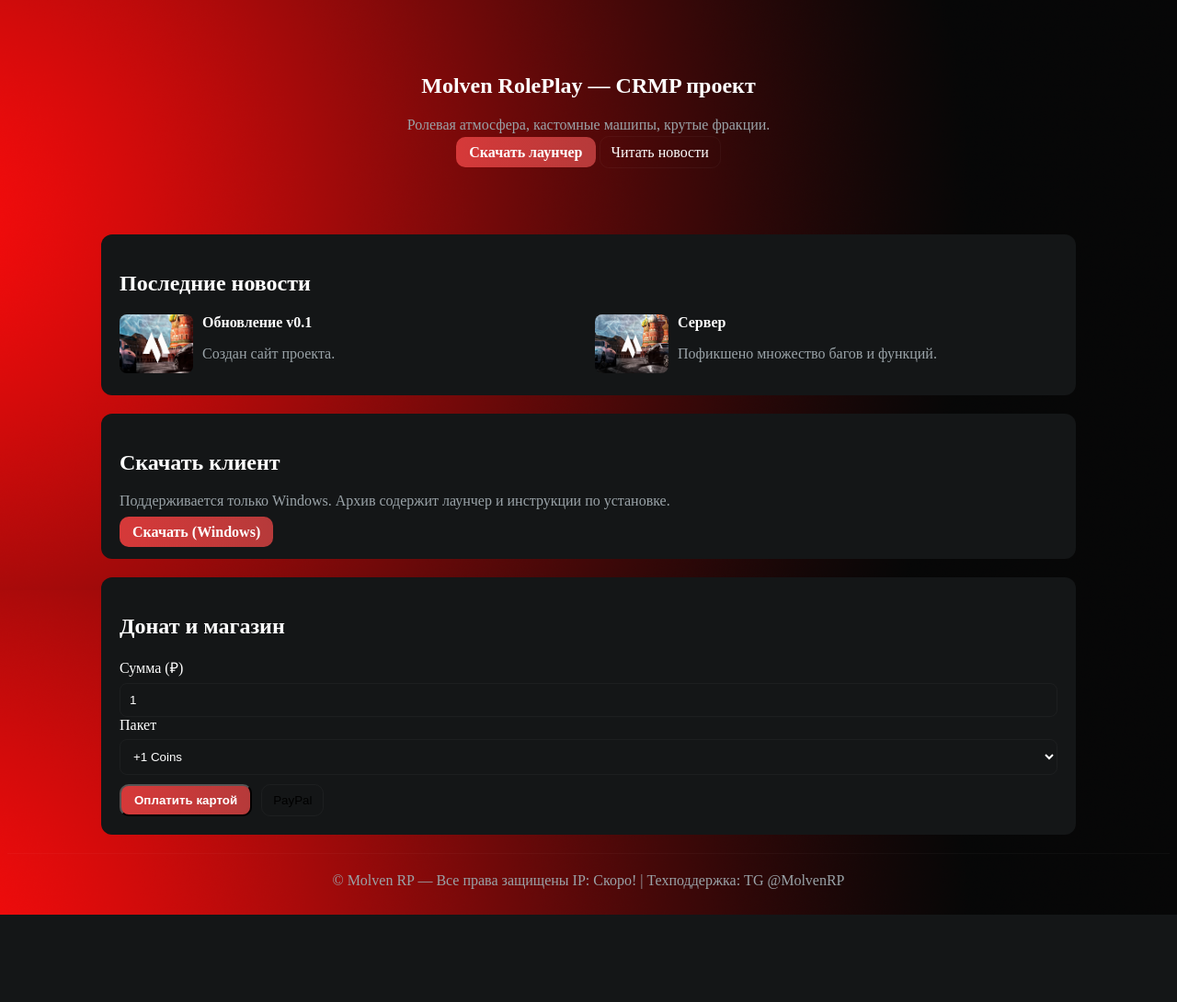
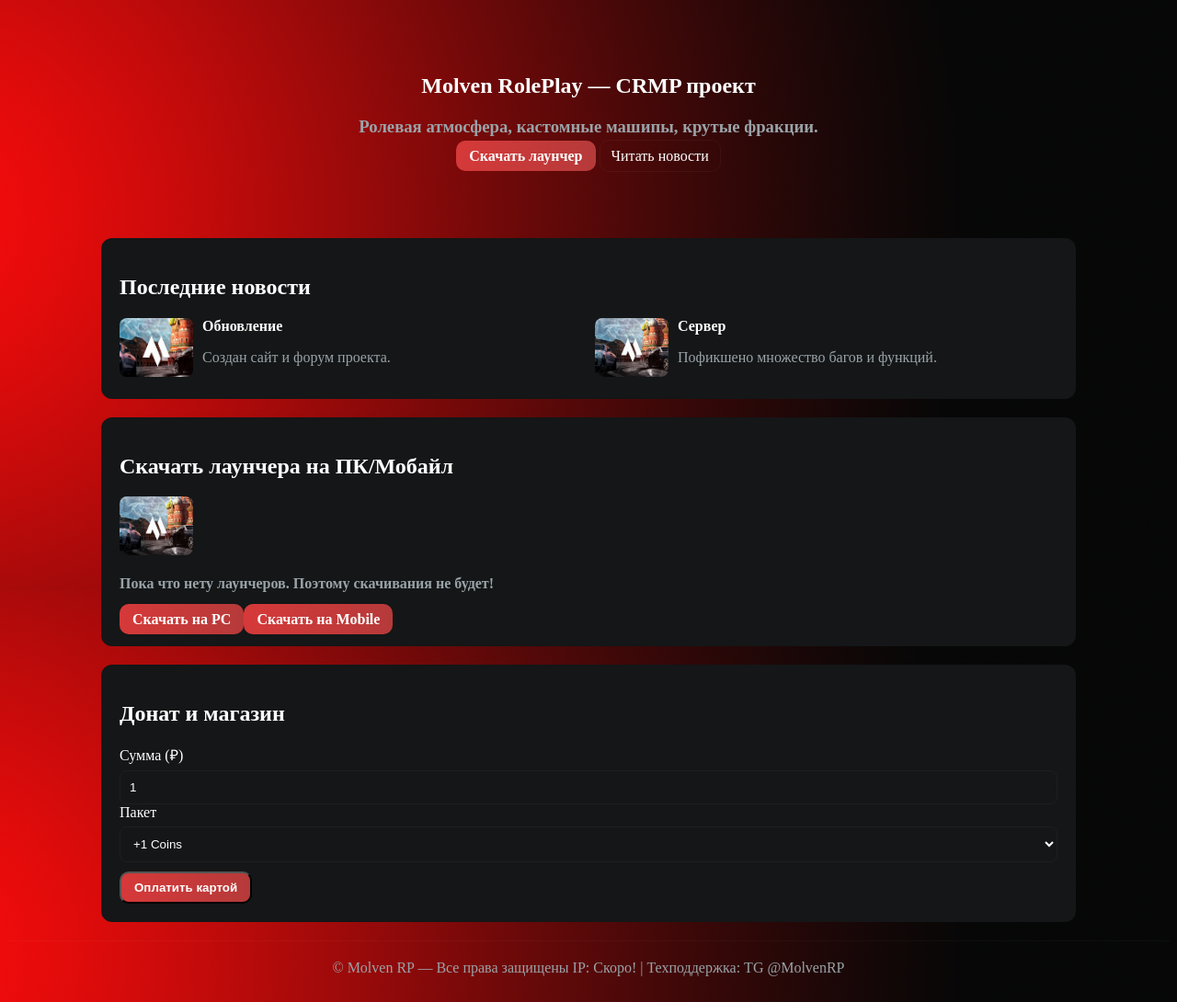
Before and after one commit to VMensem/MolvenSite, a Flask app: page / in a window 1280 px wide. Shown: the part 158-1248 px from the top of the page at 92% size. Before the commit the page ends 1153 px from the top, so only its background shows below. Run offline with Flask 3, Linux system fonts and the light colour scheme.

Commit message:
Update index.html

```diff
--- a/templates/index.html
+++ b/templates/index.html
@@ -5,7 +5,7 @@
 {% block content %}
 <section id="news" class="hero">
   <h1>Molven RolePlay — CRMP проект</h1>
-  <p class="lead">Ролевая атмосфера, кастомные машипы, крутые фракции.</p>
+  <h3 class="lead">Ролевая атмосфера, кастомные машипы, крутые фракции.</h3>
   <a class="btn" href="#download">Скачать лаунчер</a>
   <a class="ghost" href="#news">Читать новости</a>
 </section>
@@ -16,8 +16,8 @@
     <article class="card news-item">
       <div class="thumb" style="background-image:url('{{ url_for('static', filename='img/news1.jpg') }}')"></div>
       <div class="news-text">
-        <h3>Обновление v0.1</h3>
-        <p class="muted">Создан сайт проекта.</p>
+        <h3>Обновление</h3>
+        <p class="muted">Создан сайт и форум проекта.</p>
       </div>
     </article>
     <article class="card news-item">
@@ -31,9 +31,10 @@
 </section>
 
 <section id="donate" class="card-section">
-  <h2>Скачать клиент</h2>
-  <p class="muted">Поддерживается только Windows. Архив содержит лаунчер и инструкции по установке.</p>
-  <a class="btn" href="#download">Скачать (Windows)</a>
+  <h2>Скачать лаунчера на ПК/Мобайл</h2>
+  <div class="thumb" style="background-image:url('{{ url_for('static', filename='img/news2.jpg') }}')"></div>
+  <h4 class="muted">Пока что нету лаунчеров. Поэтому скачивания не будет!</h4>
+  <a class="btn" href="#download">Скачать на PC</a><a class="btn" href="#download">Скачать на Mobile</a>
 </section>
 
 <section id="contacts" class="card-section">
@@ -47,7 +48,6 @@
     </select>
     <div class="donate-buttons">
       <button class="btn" type="submit">Оплатить картой</button>
-      <button class="ghost" type="button" onclick="simulatePay('paypal')">PayPal</button>
     </div>
   </form>
 </section>
```
